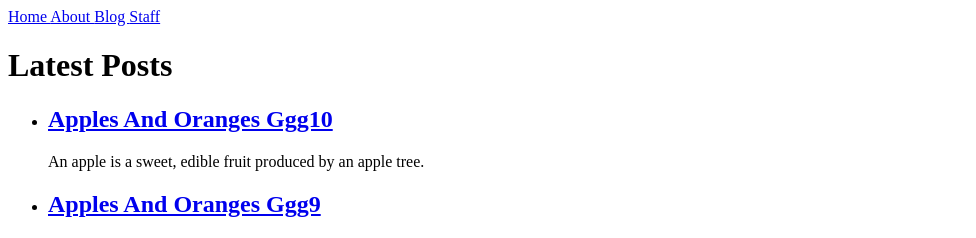
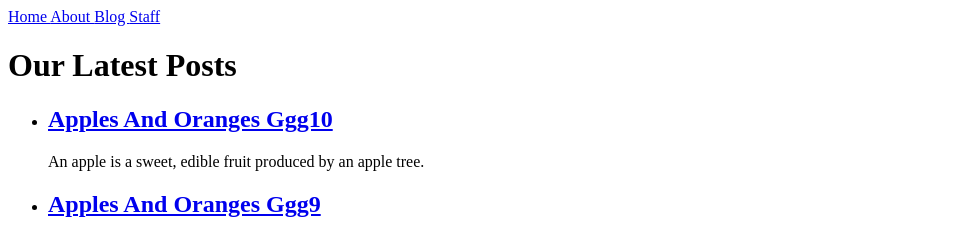
Before and after one commit to TagMeTech/jekylltutorial, a Jekyll site: the page built from blog.html, in a window 1280 px wide. Shown: the top 238 px of the page, without its empty margins (0-976 px from the left). Built offline with Jekyll 4.4.1, drawn with Linux system fonts in a browser that asks for light colours.

Commit message:
Updated blog.html

```diff
--- a/blog.html
+++ b/blog.html
@@ -2,7 +2,7 @@
 layout: default
 title: Blog
 ---
-<h1>Latest Posts</h1>
+<h1>Our Latest Posts</h1>
 
 <ul>
   {% for post in site.posts %}
```
